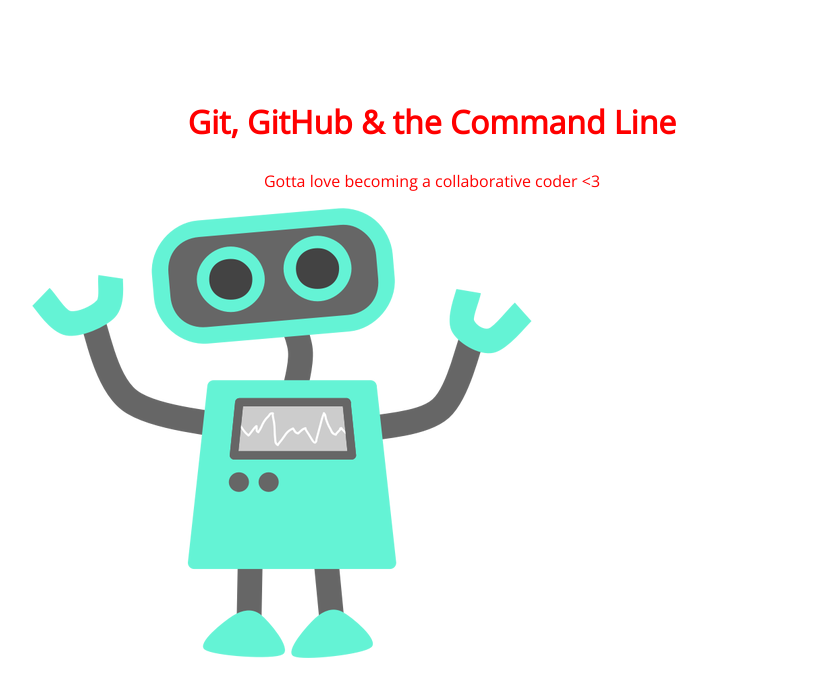
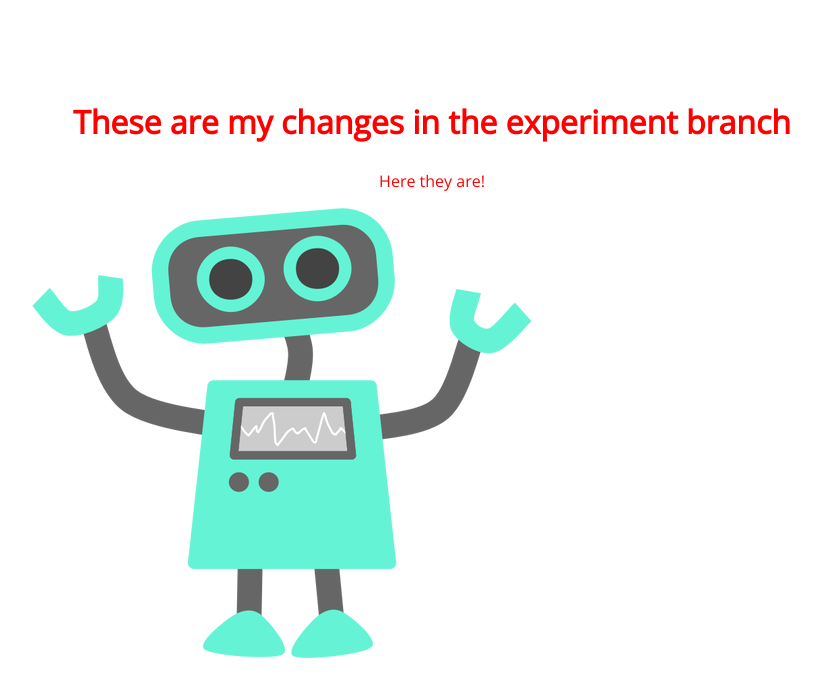
Before and after one commit to kalebsutherland/105-project, a plain HTML site: page index.html in a window 1280 px wide. Shown: the whole page, without its empty margins (208-1029 px from the left). Drawn offline with nearby package versions, Linux system fonts and the light colour scheme.

Commit message:
changed h1 and p content

```diff
--- a/index.html
+++ b/index.html
@@ -8,8 +8,8 @@
 </head>
 <body>
 	<section>
-		<h1>Git, GitHub & the Command Line</h1>
-		<p>Gotta love becoming a collaborative coder <3</p>
+		<h1>These are my changes in the experiment branch</h1>
+		<p>Here they are!</p>
 		<img src="img/happy-blue-robot.png">
 	</section>
 </body>
```
